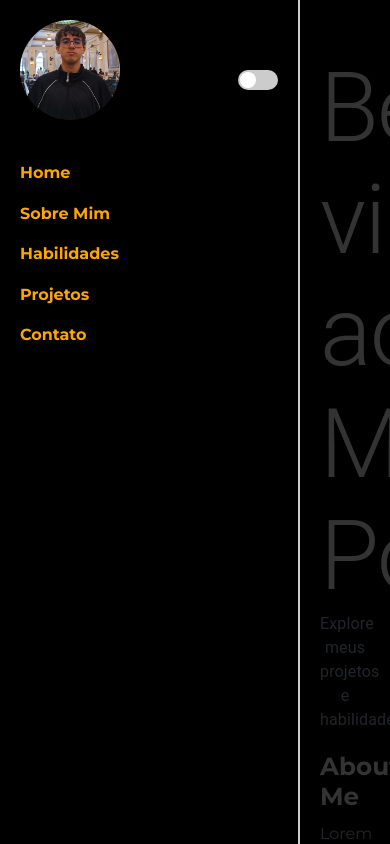
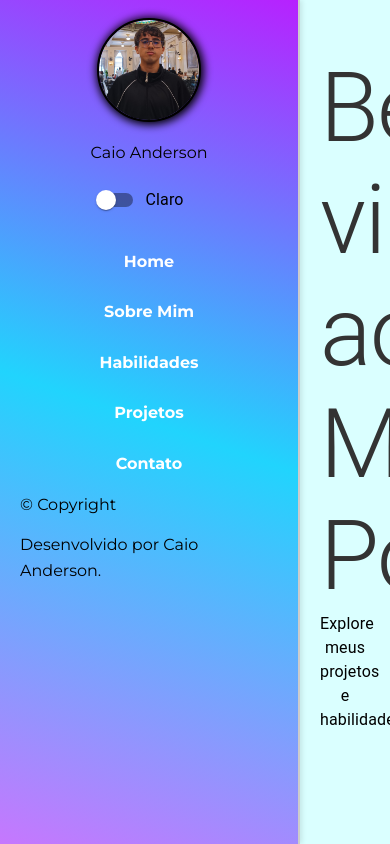
Before and after one commit to CaiooAnderson/CSS-training, a React (Create React App) app in the folder meu-portfolio/: page / in a window 390 px wide. Shown: the top 844 px of the page. Built offline with nearby package versions, Linux system fonts and the light colour scheme; the HTML template or start-up script is replaced by a standard one; a web font is replaced by a local one.

Commit message:
Novas iterações e adicionando switch com Material UI

```diff
--- a/meu-portfolio/src/components/Contact.js
+++ b/meu-portfolio/src/components/Contact.js
@@ -3,13 +3,13 @@ const Contact = () => {
         <section id="contact">
             <h2>Contact</h2>
             <div>
-                <a href="https://linkedin.com/in/yourprofile" target="_blank" rel="noreferrer">
+                <a href="https://linkedin.com/in/caioandersongoes" target="_blank" rel="noreferrer">
                     <img src="path_to_icons/linkedin.png" alt="LinkedIn" />
                 </a>
-                <a href="https://github.com/yourprofile" target="_blank" rel="noreferrer">
+                <a href="https://github.com/CaiooAnderson" target="_blank" rel="noreferrer">
                     <img src="path_to_icons/github.png" alt="GitHub" />
                 </a>
-                <a href="mailto:your.email@example.com">
+                <a href="mailto:caio2.dev@gmail.com">
                     <img src="path_to_icons/gmail.png" alt="Gmail" />
                 </a>
             </div>
--- a/meu-portfolio/src/components/Home.js
+++ b/meu-portfolio/src/components/Home.js
@@ -3,8 +3,8 @@ import { Fade, Box, Typography } from '@mui/material';
 
 const Home = () => {
   return (
-    <Fade in={true} timeout={1000}>
-      <Box sx={{ textAlign: 'center', mt: 4 }}>
+    <Fade in={true} timeout={2500}>
+      <Box className='home' sx={{ textAlign: 'center', mt: 4 }}>
         <Typography variant="h1">Bem-vindo ao Meu Portfólio</Typography>
         <Typography variant="body1">Explore meus projetos e habilidades.</Typography>
       </Box>
--- a/meu-portfolio/src/components/Sidebar.js
+++ b/meu-portfolio/src/components/Sidebar.js
@@ -8,6 +8,7 @@ const Sidebar = () => {
     <div className="sidebar">
       <div className='profile-section'>
         <img src={profilePic} alt="Perfil" className="profile-pic" />
+        <p>Caio Anderson</p>
         <ThemeToggle />
       </div>
       <nav>
@@ -19,6 +20,10 @@ const Sidebar = () => {
           <li><a href="#contact">Contato</a></li>
         </ul>
       </nav>
+      <div className='footer-sidebar'>
+        <p>&copy; Copyright</p>
+        <p>Desenvolvido por Caio Anderson.</p>
+      </div>
     </div>
   );
 };
--- a/meu-portfolio/src/components/ThemeToggle.js
+++ b/meu-portfolio/src/components/ThemeToggle.js
@@ -1,22 +1,17 @@
 import React, { useState } from 'react';
+import FormControlLabel from '@mui/material/FormControlLabel';
+import Switch from '@mui/material/Switch';
 
 const ThemeToggle = () => {
-  const [lightTheme, setDarkTheme] = useState(false);
+  const [darkTheme, setDarkTheme] = useState(false);
 
   const toggleTheme = () => {
-    setDarkTheme(!lightTheme);
-    document.body.classList.toggle('light-mode');
+    setDarkTheme(!darkTheme);
+    document.body.classList.toggle('dark-mode');
   };
 
   return (
-    <label className="switch">
-      <input
-        type="checkbox"
-        checked={lightTheme}
-        onChange={toggleTheme}
-      />
-      <span className="slider round"></span>
-    </label>
+        <FormControlLabel className='switch' control={<Switch defaultChecked />} label={darkTheme ? 'Escuro' : 'Claro'} checked={darkTheme} onChange={toggleTheme} />
   );
 };
 
--- a/meu-portfolio/src/styles.css
+++ b/meu-portfolio/src/styles.css
@@ -5,28 +5,44 @@
 }
 
 :root {
-  /* modo padrão (escuro) */
-  --primary-color: #FFA500;
-  --secondary-color: #fff;
-  --background-color: #000;
-  --text-color: #fff;
-  --link-color: #FFA500;
-  --link-hover-color: #CC8400;
 
-  /* modo claro */
-  --light-primary-color: #FFA500;
-  --light-secondary-color: #000;
-  --light-background-color: #fff;
-  --light-text-color: #000;
-  --light-link-color: #FFA500;
-  --light-link-hover-color: #CC8400;
+  /* modo padrão (claro) */
+  --primary-color: #D9534F;
+  --secondary-color: #F5A623;
+  --background-color: #0f0414;
+  --text-color: #000;
+  --link-color: #ffffff;
+  --link-hover-color: #8223f5;
+
+  --primary-color-opacity: rgba(217, 83, 79, 0.7);
+  --secondary-color-opacity: rgba(245, 166, 35, 0.7);
+  --background-color-opacity: rgba(203, 255, 255, 0.7);
+  --text-color-opacity: rgba(0, 0, 0, 0.7);
+  --link-color-opacity: rgba(217, 83, 79, 0.7);
+  --link-hover-color-opacity: rgba(245, 166, 35, 0.7);
+
+  /* modo escuro */
+  --dark-primary-color: #C0392B;
+  --dark-secondary-color: #E74C3C;
+  --dark-background-color: #14041c;
+  --dark-text-color: #F5F5F5;
+  --dark-link-color: #C0392B;
+  --dark-link-hover-color: #E74C3C;
+
+  --dark-primary-color-opacity: rgba(192, 57, 43, 0.7);
+  --dark-secondary-color-opacity: rgba(231, 76, 60, 0.7);
+  --dark-background-color-opacity: rgba(21, 16, 16, 0.7);
+  --dark-text-color-opacity: rgba(245, 245, 245, 0.7);
+  --dark-link-color-opacity: rgba(192, 57, 43, 0.7);
+  --dark-link-hover-color-opacity: rgba(231, 76, 60, 0.7);
 }
 
 body {
   margin: 0;
   padding: 0;
   box-sizing: border-box;
-  background-color: var(--background-color);
+  background-color: var(--background-color-opacity);
+  color: var(--text-color);
   line-height: 1.6;
   font-family: -apple-system, BlinkMacSystemFont, 'Segoe UI', 'Roboto', 'Oxygen',
     'Ubuntu', 'Cantarell', 'Fira Sans', 'Droid Sans', 'Helvetica Neue',
@@ -40,37 +56,34 @@ code {
     monospace;
 }
 
+main {
+  margin-left: 300px;
+  padding: 20px;
+  flex: 1;
+}
+
+/* Componente Sidebar */
 .sidebar {
   position: fixed;
   top: 0;
   left: 0;
   width: 300px;
   height: 100%;
-  background-color: var(--background-color);
+  background: linear-gradient(19deg, #c677fe 0%, #21d4fd 50%, #b721ff 100%);;
   padding: 20px;
   box-shadow: 2px 0 5px rgba(0, 0, 0, 0.1);
   border-right: 2px solid #ccc;
   z-index: 1000;
 }
 
-.profile-section {
+.sidebar nav ul {
   display: flex;
-  align-items: center;
-  justify-content: space-between;
-  margin-bottom: 20px;
-}
-
-.profile-pic {
-  width: 100px;
-  height: 100px;
-  border-radius: 50%;
-  object-fit: cover;
-  margin-bottom: 20px;
-}
-
-.sidebar nav ul {
+  flex-direction: column;
+  text-align: center;
+  justify-content: center;
   list-style-type: none;
   padding: 0;
+  margin: 20px 0 0;
 }
 
 .sidebar nav ul li {
@@ -84,23 +97,46 @@ code {
 }
 
 .sidebar nav ul li a:hover {
-  text-decoration: underline;
   color: var(--link-hover-color);
 }
 
-.switch {
+/* Foto de perfil */
+.profile-section {
+  display: flex;
+  flex-direction: column;
+  align-items: center;
+  justify-content: center;
+  margin-bottom: 20px;
+}
+
+.profile-pic {
+  outline: 4px solid #000;
+  animation: shineAndDecay 10s infinite;
+  width: 100px;
+  height: 100px;
+  border-radius: 50%;
+  object-fit: cover;
+  margin-bottom: 20px;
+}
+
+img {
+  max-width: 100%;
+}
+
+/* Switch de modo claro/escuro */
+/* .switch {
   position: relative;
   display: inline-block;
   width: 40px;
   height: 20px;
   margin-left: 10px;
-}
+} */
 
-.switch input {
+/* .switch input {
   opacity: 0;
   width: 0;
   height: 0;
-}
+} */
 
 .slider {
   position: absolute;
@@ -119,9 +155,9 @@ code {
   content: "";
   height: 16px;
   width: 16px;
-  left: 2px;
+  left: 3px;
   bottom: 2px;
-  background-color: white;
+  background-color: #fff;
   transition: 0.4s;
   border-radius: 50%;
 }
@@ -135,19 +171,45 @@ input:checked + .slider:before {
 }
 
 /* Modo claro */
-body.light-mode {
-  background-color: var(--light-background-color);
-  color: var(--light-text-color);
+body.dark-mode {
+  background-color: var(--dark-background-color);
+  color: var(--dark-text-color);
 }
 
-body.light-mode a {
-  color: var(--light-link-color);
+body.dark-mode a {
+  color: var(--dark-link-color);
 }
 
-body.light-mode a:hover {
-  color: var(--light-link-hover-color);
+body.dark-mode a:hover {
+  color: var(--dark-link-hover-color);
 }
 
+body.dark-mode .sidebar {
+  background: linear-gradient(to bottom, #12031a 0%, #3a0b54 40%, #50276b 80%, #24014b 100%);
+  border-right-color: #333;
+}
+
+.dark-mode .sidebar a {
+  color: var(--dark-link-color);
+  transition: 0.5s;
+}
+
+.dark-mode .sidebar a:hover {
+  color: var(--dark-link-hover-color);
+}
+
+.dark-mode .profile-pic {
+  animation: shineAndDecayDark 10s infinite;
+}
+
+/* App.js */
+.App {
+  display: flex;
+  flex-direction: column;
+  min-height: 200vh;
+}
+
+/* Textos e links */
 h1, h2, h3, h4, h5, h6 {
   margin: 20px 0 10px;
   font-weight: 700;
@@ -173,90 +235,67 @@ ul, ol {
   padding-left: 20px;
 }
 
-.container {
-  max-width: 1140px;
-  margin: 0 auto;
-  padding: 0 15px;
+.home {
+  height: 100vh;
 }
 
-img {
-  max-width: 100%;
-  height: auto;
-  border-radius: 5px;
+
+/* animações */
+
+@keyframes shineAndDecay {
+  0% {
+    box-shadow: 1px 1px 12px 10px #FFD700;
+    outline: 4px solid #FFD700;
+  }
+  25% {
+    box-shadow: 1px 1px 10px 8px #FFA500;
+    outline: 4px solid #FFA500;
+  }
+  40% {
+    box-shadow: 1px 1px 12px 10px #FFD700;
+    outline: 4px solid #FFD700;
+  }
+  50% {
+    box-shadow: 1px 1px 8px 4px #8B4513;
+    outline: 4px solid #8B4513;
+  }
+  65% {
+    box-shadow: 1px 1px 8px 4px #000;
+    outline: 2px solid #000;
+  }
+  75% {
+    box-shadow: 1px 1px 12px 10px #FFD700;
+    outline: 4px solid #FFD700;
+  }
+  100% {
+    box-shadow: 1px 1px 10px 8px #FFA500;
+    outline: 4px solid #FFA500;
+  }
 }
 
-body.light-mode .navbar {
-  background-color: #1f1f1f;
-  border-bottom-color: #333;
+@keyframes shineAndDecayDark {
+  0% {
+    box-shadow: 0 0 20px 8px #FFD700; /* Brilho dourado intenso */
+    outline: 4px solid #FFD700; /* Borda dourada intensa */
   }
-
-.sidebar {
-  position: fixed;
-  top: 0;
-  left: 0;
-  width: 300px;
-  height: 100vh;
-  background-color: var(--background-color);
-  padding: 20px;
-  border-right: 2px solid #ccc;
-  z-index: 1000;
+  25% {
+    box-shadow: 0 0 16px 6px #FFA500; /* Brilho laranja */
+    outline: 4px solid #FFA500; /* Borda laranja */
   }
-
-body.light-mode .sidebar,
-body.light-mode .header {
-  background-color: var(--light-background-color);
-  border-right-color: #333;
+  50% {
+    box-shadow: 0 0 12px 4px #8B4513; /* Brilho marrom escuro */
+    outline: 4px solid #8B4513; /* Borda marrom escura */
   }
-
-.main-content {
-  margin-left: 300px;
-  padding: 20px;
+  65% {
+    box-shadow: 0 0 8px 2px #fff; /* Sombra escura, quase invisível */
+    outline: 2px solid #fff; /* Borda escura */
   }
-
-main {
-  margin-left: 300px;
-  padding: 20px;
-  flex: 1;
+  75% {
+    box-shadow: 0 0 16px 6px #FFD700; /* Brilho dourado intenso */
+    outline: 4px solid #FFD700; /* Borda dourada intensa */
   }
-
-.App {
-  display: flex;
-  flex-direction: column;
-  min-height: 200vh;
+  100% {
+    box-shadow: 0 0 20px 8px #FFA500; /* Brilho laranja novamente */
+    outline: 4px solid #FFA500; /* Borda laranja */
   }
-
-.header {
-  position: fixed;
-  top: 0;
-  left: 300px;
-  width: calc(100% - 300px);
-  height: 60px;
-  display: flex;
-  justify-content: center;
-  align-items: center;
-  padding: 0 20px;
-  z-index: 1001;
-  background-color: var(--background-color);
-  border-bottom: 2px solid #ccc;
 }
-
-.navbar {
-  width: calc(100% - 300px);
-  left: 300px;
-  justify-content: center;
-  background-color: var(--background-color);
-  padding: 15px;
-  border-bottom: 2px solid #ccc;
-}
-
-.navbar-nav {
-  justify-content: space-evenly;
-  width: 100%;
-  margin: 0 170px;
-}
-
-.theme-toggle {
-  position: fixed;
-  bottom: 20px;
-  right: 20px;
-}
```
Also changed, not shown: meu-portfolio/src/components/Header.js (deleted, +0 -23 lines). Lines whose indentation alone changed are shown as unchanged.
